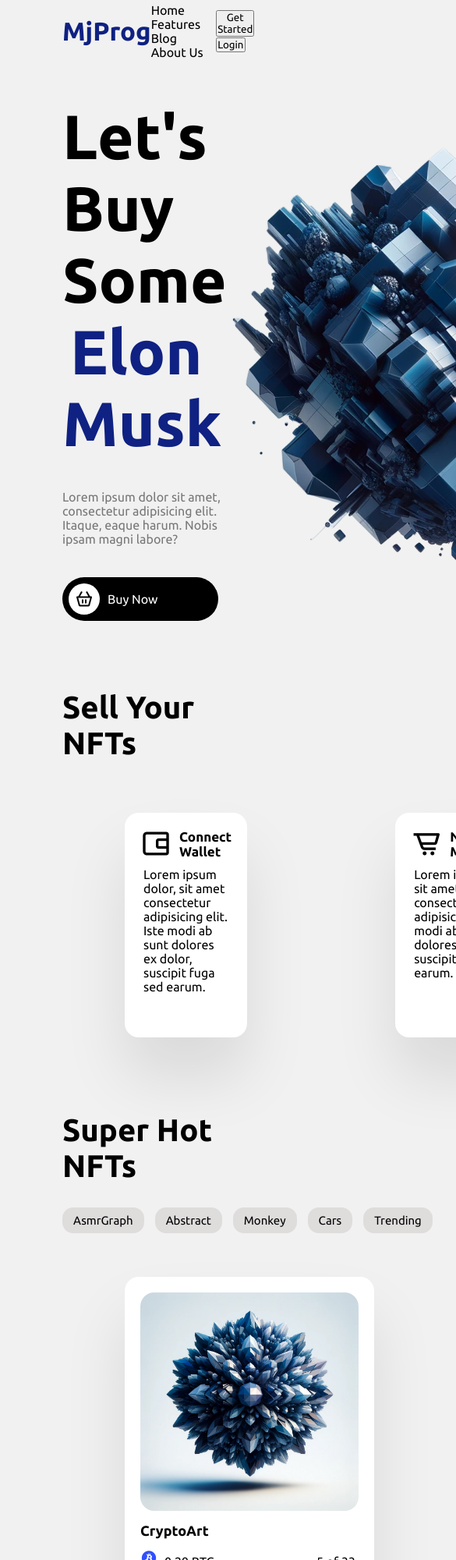
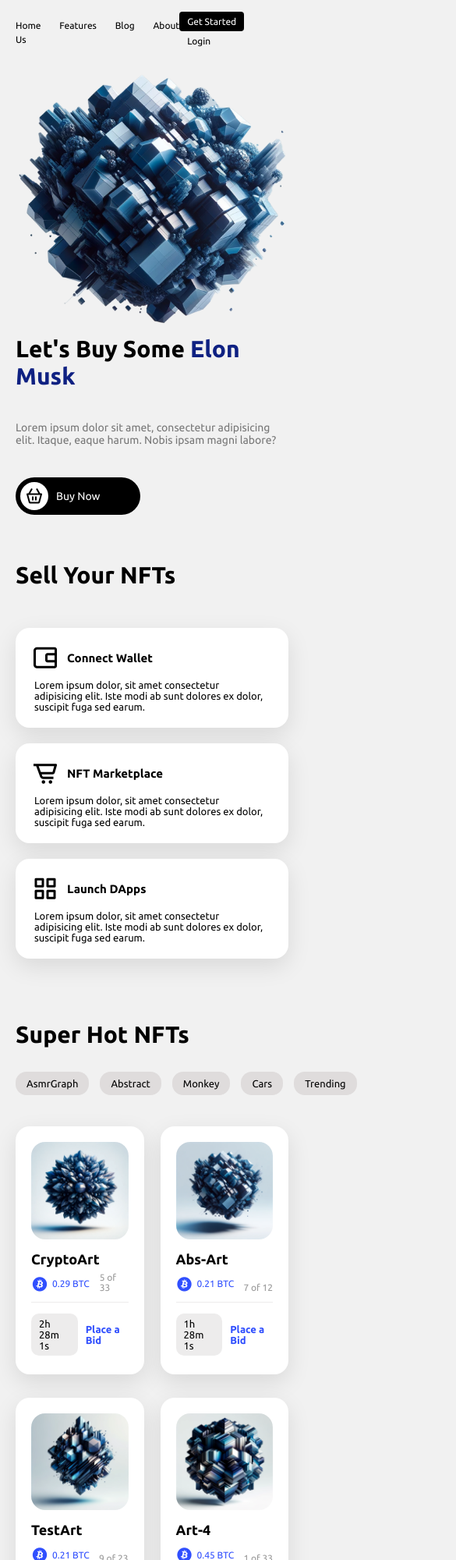
Before and after one commit to Mihir911/this-is-elon-musk, a plain HTML site: page index.html in a window 390 px wide. Shown: the top 2000 px of the page at 78% size, 585 px wide, since content can reach past the window. Drawn offline with nearby package versions, Linux system fonts and the light colour scheme.

Commit message:
Update style.css

```diff
--- a/style.css
+++ b/style.css
@@ -1,69 +1,83 @@
 @import url('https://fonts.googleapis.com/css2?family=Ubuntu:wght@300;400;500;700&display=swap');
 
-*{
+* {
     margin: 0;
     padding: 0;
     box-sizing: border-box;
-    font-family: 'Ubuntu' , sans-serif;
+    font-family: 'Ubuntu', sans-serif;
 }
-a{
+
+a {
     text-decoration: none;
     color: #000;
 }
-img{
+
+img {
     object-fit: cover;
 }
-body{
+
+body {
     background-color: #f1f1f1;
 }
-nav{
+
+nav {
     padding: 0 80px;
     display: flex;
     align-items: center;
     justify-content: space-between;
     height: 80px;
 }
-.logo{
+
+nav a.logo {
     font-size: 33px;
     color: #0f2182;
     font-weight: 600;
 }
-.links a:not(:last-child){
+
+nav .links a:not(:last-child) {
     margin-right: 20px;
 }
-.login-btn{
+
+nav .login button {
     padding: 8px 14px;
     border: none;
     cursor: pointer;
     background-color: transparent;
 }
-.signup-btn{
+
+nav .login button.signup {
     background-color: #000;
     color: #fff;
     border-radius: 4px;
     margin-right: 14px;
 }
-header{
+
+header {
     padding: 0 80px;
     height: calc(100vh - 80px);
     display: flex;
     align-items: center;
     justify-content: space-between;
 }
-.left{
+
+header .left {
     width: 700px;
 }
-.left h1{
+
+header .left h1 {
     font-size: 80px;
 }
-.left h1 span{
+
+header .left h1 span {
     color: #0f2182;
 }
-.left p{
+
+header .left p {
     margin: 40px 0;
     color: #777;
 }
-.left a{
+
+header .left a {
     display: flex;
     align-items: center;
     background: #000;
@@ -71,120 +85,484 @@
     padding: 8px;
     border-radius: 60px;
 }
-.left a i{
+
+header .left a i {
     background-color: #fff;
     font-size: 24px;
     border-radius: 50%;
     padding: 8px;
 }
-.left span{
+
+header .left a span {
     color: #fff;
     margin-left: 10px;
 }
-header img{
+
+header img {
     width: 600px;
 }
-.separator{
+
+h2.separator {
     padding: 0 80px;
     font-size: 40px;
     margin-top: 40px;
 }
-.sell-nft{
+
+.sell-nft {
     padding: 0 80px;
     margin: 50px 0 80px;
     display: flex;
     justify-content: space-between;
     gap: 30px;
 }
-/*start*/
- .item{
+
+.sell-nft .item,
+.nft-shop .nft-list .item {
     padding: 20px;
     background: #fff;
     border-radius: 18px;
-    box-shadow: 0 50px 80px rgba(0, 0, 0, 0.1);
+    box-shadow: 0 10px 30px rgba(0, 0, 0, 0.1);
     transition: all 0.3s ease;
-    margin: 1rem 80px;
 }
-.item:hover{
+
+.sell-nft .item:hover,
+.nft-shop .nft-list .item:hover,
+.sellers .item:hover {
     box-shadow: none;
 }
 
-.header{
+.sell-nft .item .header {
     display: flex;
     align-items: center;
     gap: 10px;
 }
-.header i{
+
+.sell-nft .item .header i {
     font-size: 40px;
 }
 
-.header h5{
+.sell-nft .item .header h5 {
     font-size: 17px;
 }
 
-.item p{
+.sell-nft .item p {
     margin-top: 10px;
     padding: 0 4px;
 }
 
-/*end*/
-.nft-shop{
+.nft-shop {
     padding: 0 80px;
     margin-top: 30px;
 }
-.category{
+
+.nft-shop .category {
     display: flex;
     gap: 14px;
 }
-.category a{
+
+.nft-shop .category a {
     background-color: #dfdcdc;
     padding: 8px 14px;
     font-size: 15px;
     border-radius: 14px;
     transition: all 0.3s ease;
 }
-.category a:hover{
+
+.nft-shop .category a:hover {
     color: #fff;
     background-color: #0f2182;
 }
-.nft-list{
+
+.nft-shop .nft-list {
     padding: 40px 0;
     display: flex;
     justify-content: space-between;
     gap: 20px;
 }
-.item{
-    padding: 20px;
-    background: #fff;
-    border-radius: 18px;
-    box-shadow: 0 50px 80px rgba(0, 0, 0, 0.1);
-    transition: all 0.3s ease;
-}
-.item:hover{
-    box-shadow: none;
-}
-.item img{
+
+.nft-shop .nft-list .item img {
     width: 280px;
     height: 280px;
     border-radius: 18px;
 }
-.info{
+
+.nft-shop .nft-list .item .info {
     display: flex;
     align-items: flex-end;
     justify-content: space-between;
     padding: 12px 0;
-    border-bottom: 1px solid #edeced;
+    border-bottom: 1px solid #edecec;
 }
-.info h5{
+
+.nft-shop .nft-list .item .info h5 {
     font-size: 18px;
 }
-.btc{
+
+.nft-shop .nft-list .item .info .btc {
     margin-top: 10px;
     display: flex;
     align-items: center;
     gap: 5px;
 }
-.btc i{
+
+.nft-shop .nft-list .item .btc i {
     font-size: 22px;
     color: #304ffe;
 }
+
+.nft-shop .nft-list .item .btc p {
+    font-size: 12px;
+    color: #304ffe;
+}
+
+.nft-shop .nft-list .item .info>p {
+    font-size: 12px;
+    color: #989898;
+}
+
+.nft-shop .nft-list .item .bid {
+    padding: 14px 0 4px;
+    display: flex;
+    align-items: center;
+    justify-content: space-between;
+}
+
+.nft-shop .nft-list .item .bid p,
+.nft-shop .nft-list .item .bid a {
+    background-color: #edecec;
+    padding: 6px 10px;
+    font-size: 13px;
+    border-radius: 10px;
+}
+
+.nft-shop .nft-list .item .bid a {
+    color: #304ffe;
+    background: transparent;
+    font-weight: bold;
+    transition: all 0.3s ease;
+}
+
+.nft-shop .nft-list .item .bid a:hover {
+    color: #fff;
+    background-color: #000;
+}
+
+.view-more {
+    margin: 10px 0 40px;
+    display: flex;
+    justify-content: center;
+}
+
+.view-more button {
+    padding: 10px 20px;
+    font-size: 16px;
+    border: none;
+    background: #dfdcdc;
+    border-radius: 10px;
+    cursor: pointer;
+    transition: all 0.3s ease;
+}
+
+.view-more button:hover {
+    color: #fff;
+    background: #0f2182;
+}
+
+.sellers {
+    padding: 0 80px;
+    margin: 40px 0 80px;
+    display: flex;
+    gap: 30px;
+}
+
+.sellers .item {
+    background: #fff;
+    display: flex;
+    align-items: center;
+    width: 25%;
+    gap: 14px;
+    padding: 14px;
+    border-radius: 18px;
+    cursor: pointer;
+    box-shadow: 0 10px 30px rgba(0, 0, 0, 0.1);
+    transition: all 0.3s ease;
+}
+
+.sellers .item img {
+    width: 64px;
+}
+
+.sellers .item .info p {
+    font-size: 14px;
+    margin-top: 8px;
+}
+
+footer {
+    background-color: #000;
+    color: #fff;
+    padding: 100px 80px;
+    display: flex;
+    align-items: center;
+    justify-content: space-between;
+}
+
+footer h3 {
+    font-size: 48px;
+}
+
+footer .right {
+    width: 80%;
+    display: flex;
+    flex-direction: column;
+    align-items: flex-end;
+    gap: 26px;
+}
+
+footer .right .links {
+    display: flex;
+    gap: 30px;
+}
+
+footer .right .links a {
+    color: #989898;
+    transition: color 0.3s ease;
+}
+
+footer .right .links a:hover {
+    color: #fff;
+}
+
+footer .right .social {
+    display: flex;
+    align-items: center;
+    gap: 10px;
+}
+
+footer .right .social i {
+    font-size: 30px;
+    cursor: pointer;
+    transition: color 0.3s ease;
+}
+
+footer .right .social i:hover {
+    color: #304ffe;
+}
+
+footer .right p {
+    font-size: 13px;
+    color: #777;
+}
+@media screen and (max-width: 1400px) {
+
+    nav,
+    header,
+    h2.separator,
+    .sell-nft,
+    .nft-shop,
+    .sellers{
+        padding: 0 40px;
+    }
+
+    header .left h1{
+        font-size: 60px;
+    }
+
+    header img{
+        width: 540px;
+    }
+
+    .nft-shop .nft-list .item img{
+        width: 220px;
+        height: 220px;
+    }
+
+    footer{
+        padding: 100px 40px;
+    }
+
+    footer h3{
+        font-size: 38px;
+    }
+
+}
+
+@media screen and (max-width: 1200px) {
+
+    header .left h1{
+        font-size: 48px;
+    }
+
+    header img{
+        width: 480px;
+    }
+
+    h2.separator{
+        font-size: 34px;
+    }
+
+    .sell-nft .item .header i{
+        font-size: 36px;
+    }
+
+    .sell-nft .item .header h5{
+        font-size: 15px;
+    }
+
+    .sell-nft .item p{
+        font-size: 13px;
+    }
+
+    .nft-shop .nft-list{
+        flex-wrap: wrap;
+        row-gap: 30px;
+    }
+
+    .nft-shop .nft-list .item{
+        width: 48%;
+    }
+
+    .nft-shop .nft-list .item img{
+        width: 100%;
+        height: auto;
+    }
+
+    .sellers{
+        flex-wrap: wrap;
+    }
+
+    .sellers .item{
+        width: 48%;
+    }
+
+    footer .links a{
+        font-size: 15px;
+    }
+
+}
+
+@media screen and (max-width: 992px) {
+
+    nav a.logo{
+        font-size: 28px;
+    }
+
+    nav .links a{
+        font-size: 14px;
+    }
+
+    header{
+        flex-direction: column-reverse;
+        height: auto;
+        margin-bottom: 60px;
+    }
+
+    header .left{
+        width: 100%;
+    }
+
+    header img{
+        width: 100%;
+    }
+
+    .sell-nft{
+        flex-wrap: wrap;
+        gap: 20px;
+    }
+
+    .sell-nft .item{
+        width: 48%;
+    }
+
+    .sellers{
+        gap: 20px;
+    }
+
+    footer{
+        flex-direction: column;
+        padding: 60px 40px;
+    }
+
+    footer h3{
+        margin-bottom: 40px;
+        font-size: 32px;
+    }
+
+    footer .right{
+        width: 100%;
+        align-items: center;
+    }
+
+}
+
+@media screen and (max-width: 768px) {
+
+    nav,
+    header,
+    h2.separator,
+    .sell-nft,
+    .nft-shop,
+    .sellers{
+        padding: 0 20px;
+    }
+
+    nav a.logo{
+        display: none;
+    }
+
+    nav .links a{
+        font-size: 12px;
+    }
+
+    nav .login button{
+        font-size: 12px;
+        padding: 6px 10px;
+    }
+
+    header .left h1{
+        font-size: 36px;
+    }
+
+    header .left p{
+        font-size: 14px;
+    }
+
+    header .left a{
+        padding: 6px;
+        width: 160px;
+        font-size: 14px;
+    }
+
+    header .left a i{
+        padding: 6px;
+    }
+
+    h2.separator{
+        font-size: 30px;
+    }
+
+    footer{
+        padding: 40px 20px;
+    }
+
+}
+
+@media screen and (max-width: 576px) {
+
+    header .left h1{
+        font-size: 30px;
+    }
+
+    .sell-nft .item{
+        width: 100%;
+    }
+
+    .nft-shop .nft-list .item,
+    .sellers .item{
+        width: 47%;
+    }
+
+    .nft-shop .category a{
+        font-size: 13px;
+    }
+
+}
```
